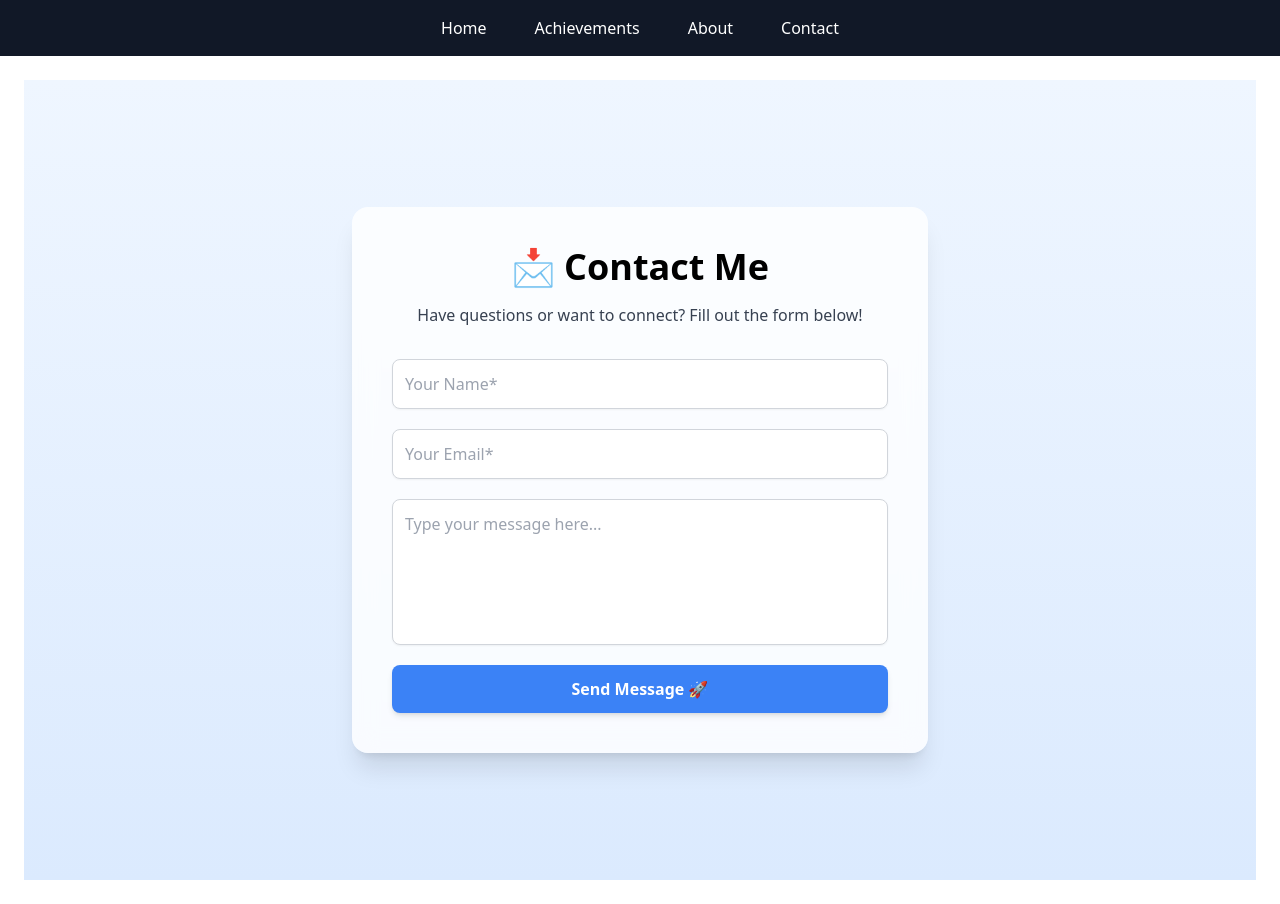
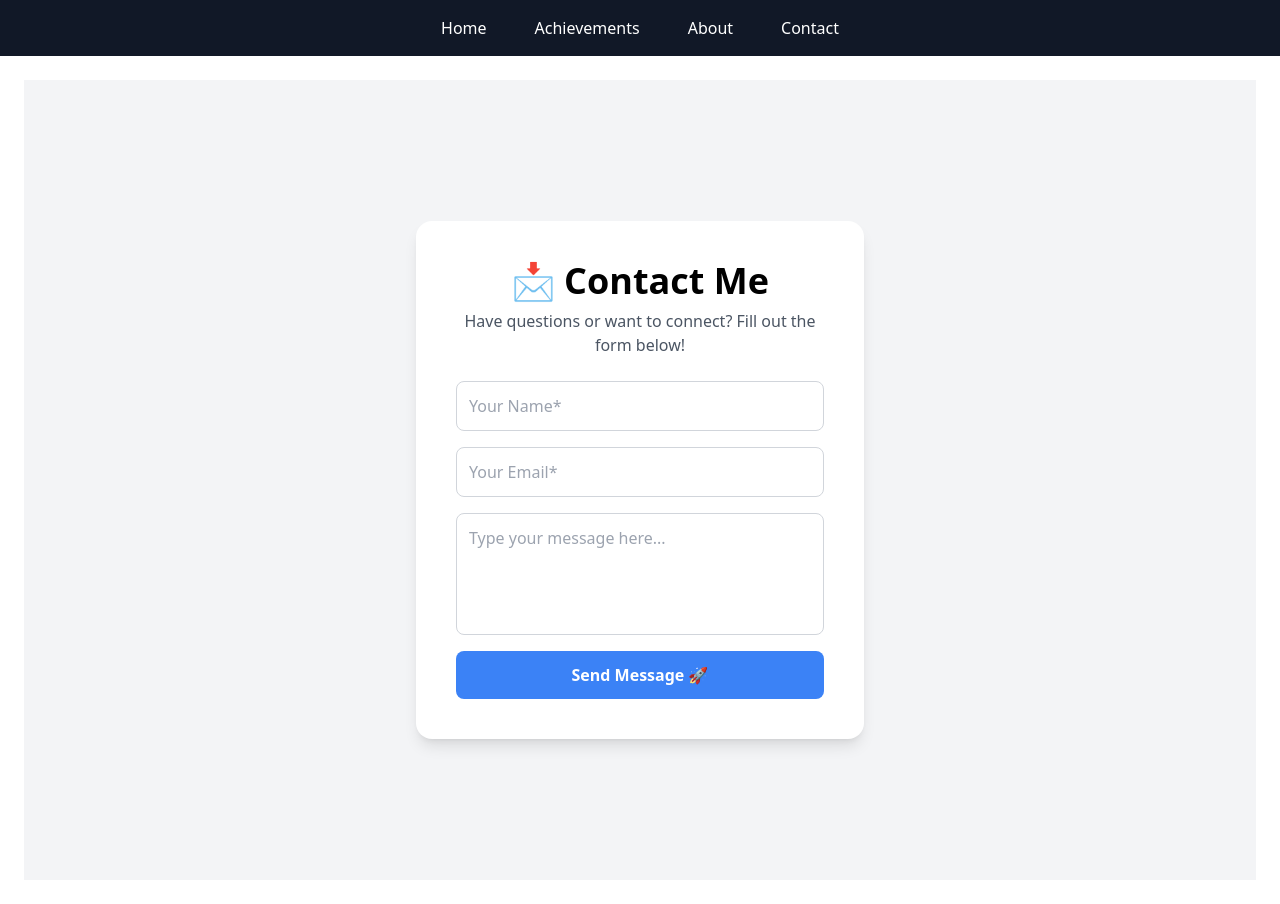
Before and after one commit to Unlinedfaun7162/personalsite, a React (Create React App) app: page /personalsite/contact in a window 1280 px wide. Built offline with nearby package versions, Linux system fonts and the light colour scheme; the HTML template or start-up script is replaced by a standard one.

Commit message:
Contact page visual polish

```diff
--- a/src/pages/Contact.js
+++ b/src/pages/Contact.js
@@ -2,26 +2,26 @@ import React from "react";
 
 const Contact = () => {
   return (
-    <div className="flex items-center justify-center min-h-screen bg-gradient-to-b from-blue-50 to-blue-100 px-4">
-      <div className="bg-white/80 backdrop-blur-md shadow-xl rounded-2xl p-10 max-w-xl w-full">
-        <h2 className="text-4xl font-extrabold text-center mb-4 flex justify-center items-center">
+    <div className="flex items-center justify-center min-h-screen bg-gray-100 px-4">
+      <div className="bg-white shadow-lg rounded-2xl p-10 max-w-md w-full">
+        <h2 className="text-4xl font-bold text-center mb-2 flex justify-center items-center">
           <span className="mr-2">📩</span> Contact Me
         </h2>
-        <p className="text-center text-gray-700 mb-8">
+        <p className="text-center text-gray-600 mb-6 px-2">
           Have questions or want to connect? Fill out the form below!
         </p>
 
         <form
           action="https://formspree.io/f/xrbpaqvb"
           method="POST"
-          className="flex flex-col gap-5"
+          className="flex flex-col gap-4"
         >
           <input
             type="text"
             name="name"
             placeholder="Your Name*"
             required
-            className="p-3 border border-gray-300 rounded-lg shadow-sm"
+            className="p-3 border border-gray-300 rounded-lg focus:outline-none focus:ring-2 focus:ring-blue-400"
           />
 
           <input
@@ -29,15 +29,15 @@ const Contact = () => {
             name="email"
             placeholder="Your Email*"
             required
-            className="p-3 border border-gray-300 rounded-lg shadow-sm"
+            className="p-3 border border-gray-300 rounded-lg focus:outline-none focus:ring-2 focus:ring-blue-400"
           />
 
           <textarea
             name="message"
             placeholder="Type your message here..."
             required
-            rows="5"
-            className="p-3 border border-gray-300 rounded-lg shadow-sm resize-none"
+            rows="4"
+            className="p-3 border border-gray-300 rounded-lg resize-none focus:outline-none focus:ring-2 focus:ring-blue-400"
           ></textarea>
 
           <input
@@ -48,7 +48,7 @@ const Contact = () => {
 
           <button
             type="submit"
-            className="bg-blue-500 hover:bg-blue-600 text-white font-semibold py-3 rounded-lg transition shadow-md"
+            className="bg-blue-500 hover:bg-blue-600 text-white font-bold py-3 rounded-lg transition"
           >
             Send Message 🚀
           </button>
```
